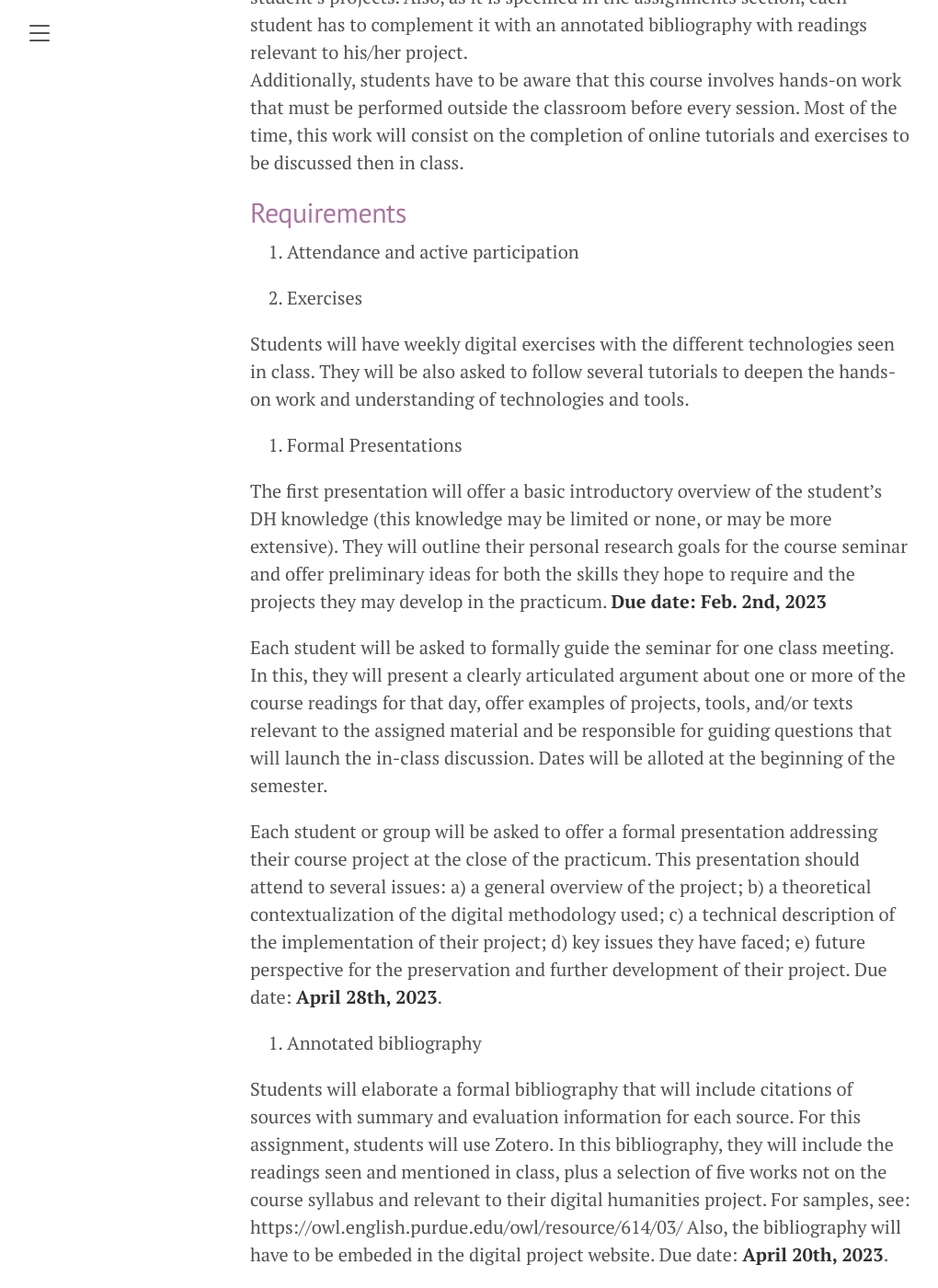
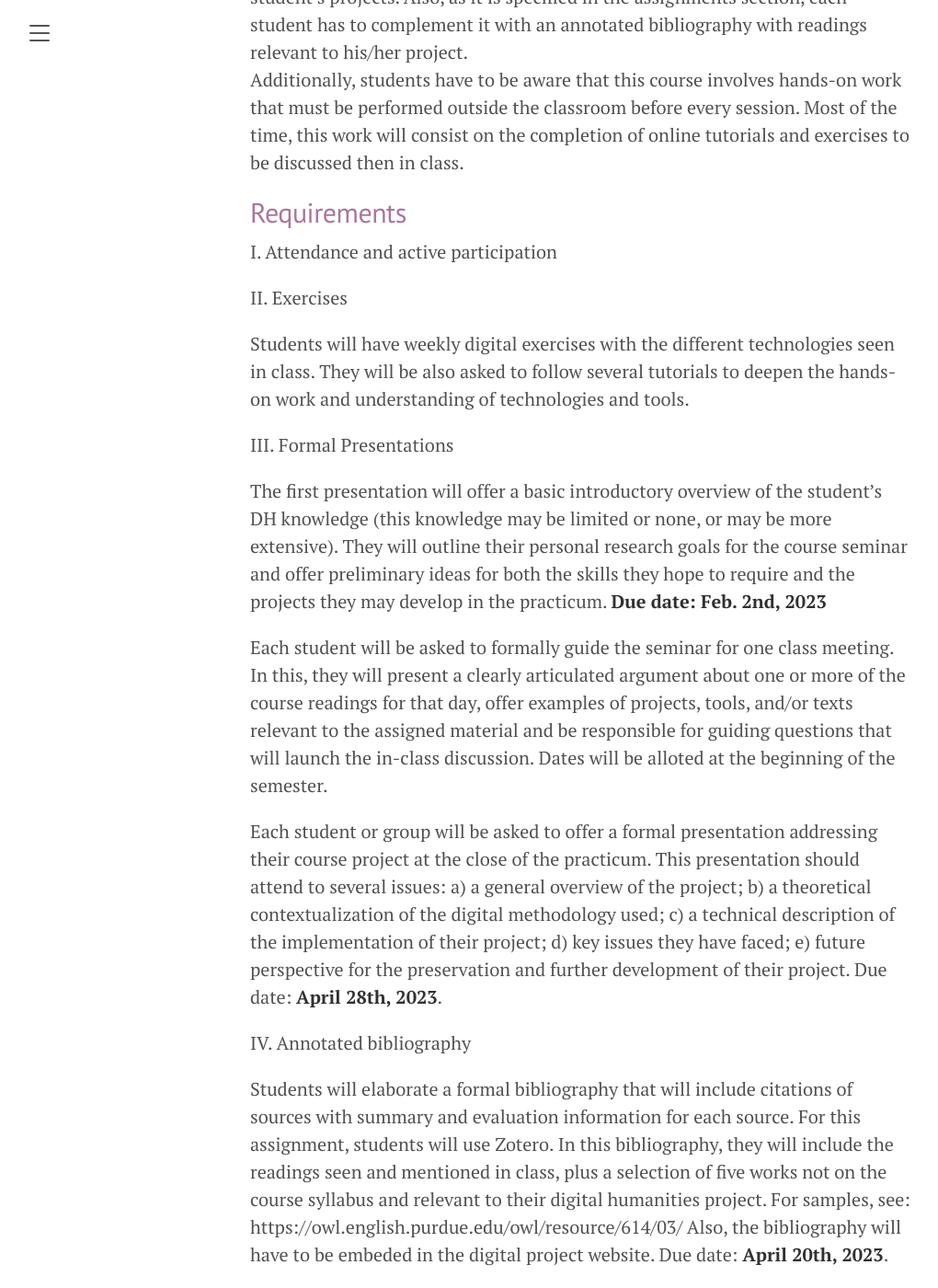
Before and after one commit to susannalles/DHPracticum_Spring23, a Jekyll site: the page built from about.md, in a window 1280 px wide and 1400 px high, scrolled down 1247 px. Shown: the whole window at 92% size, without its empty margins (8-1028 px from the left). Built offline with Jekyll 4.4.1, drawn with Linux system fonts in a browser that asks for light colours; some of the changed text lies outside the part shown.

Commit message:
Update about.md

```diff
--- a/about.md
+++ b/about.md
@@ -25,13 +25,13 @@ Additionally, students have to be aware that this course involves hands-on work
 
 ## Requirements
 
-1. Attendance and active participation
+I. Attendance and active participation
 
-2. Exercises
+II. Exercises
 
 Students will have weekly digital exercises with the different technologies seen in class. They will be also asked to follow several tutorials to deepen the hands-on work and understanding of technologies and tools.
 
-3. Formal Presentations
+III. Formal Presentations
 
 The first presentation will offer a basic introductory overview of the student’s DH knowledge (this knowledge may be limited or none, or may be more extensive). They will outline their personal research goals for the course seminar and offer preliminary ideas for both the skills they hope to require and the projects they may develop in the practicum. **Due date: Feb. 2nd, 2023**
 
@@ -39,10 +39,10 @@ Each student will be asked to formally guide the seminar for one class meeting.
 
 Each student or group will be asked to offer a formal presentation addressing their course project at the close of the practicum. This presentation should attend to several issues: a) a general overview of the project; b) a theoretical contextualization of the digital methodology used; c) a technical description of the implementation of their project; d) key issues they have faced; e) future perspective for the preservation and further development of their project. Due date: **April 28th, 2023**.
 
-4. Annotated bibliography
+IV. Annotated bibliography
 
 Students will elaborate a formal bibliography that will include citations of sources with summary and evaluation information for each source. For this assignment, students will use Zotero. In this bibliography, they will include the readings seen and mentioned in class, plus a selection of five works not on the course syllabus and relevant to their digital humanities project. For samples, see: https://owl.english.purdue.edu/owl/resource/614/03/ Also, the bibliography will have to be embeded in the digital project website. Due date: **April 20th, 2023**.
 
-5. Final Digital Project
+V. Final Digital Project
 
 Each student, independently or in collaboration, will deliver a digital project relevant to the PhD dissertation or current research. The project can be a digital portfolio or a digital scholarly project related to your dissertation topic. The topic and any aspect of the project should always be discussed with the professor. Please note that while this course does not require students to produce an article or essay, these projects must be original, clearly articulated, and the formal presentation that accompanies them must explain in clear detail the methodological approach, argument/intervention, and relevance of the project. Due date: **May 4th, 2023**.
```
